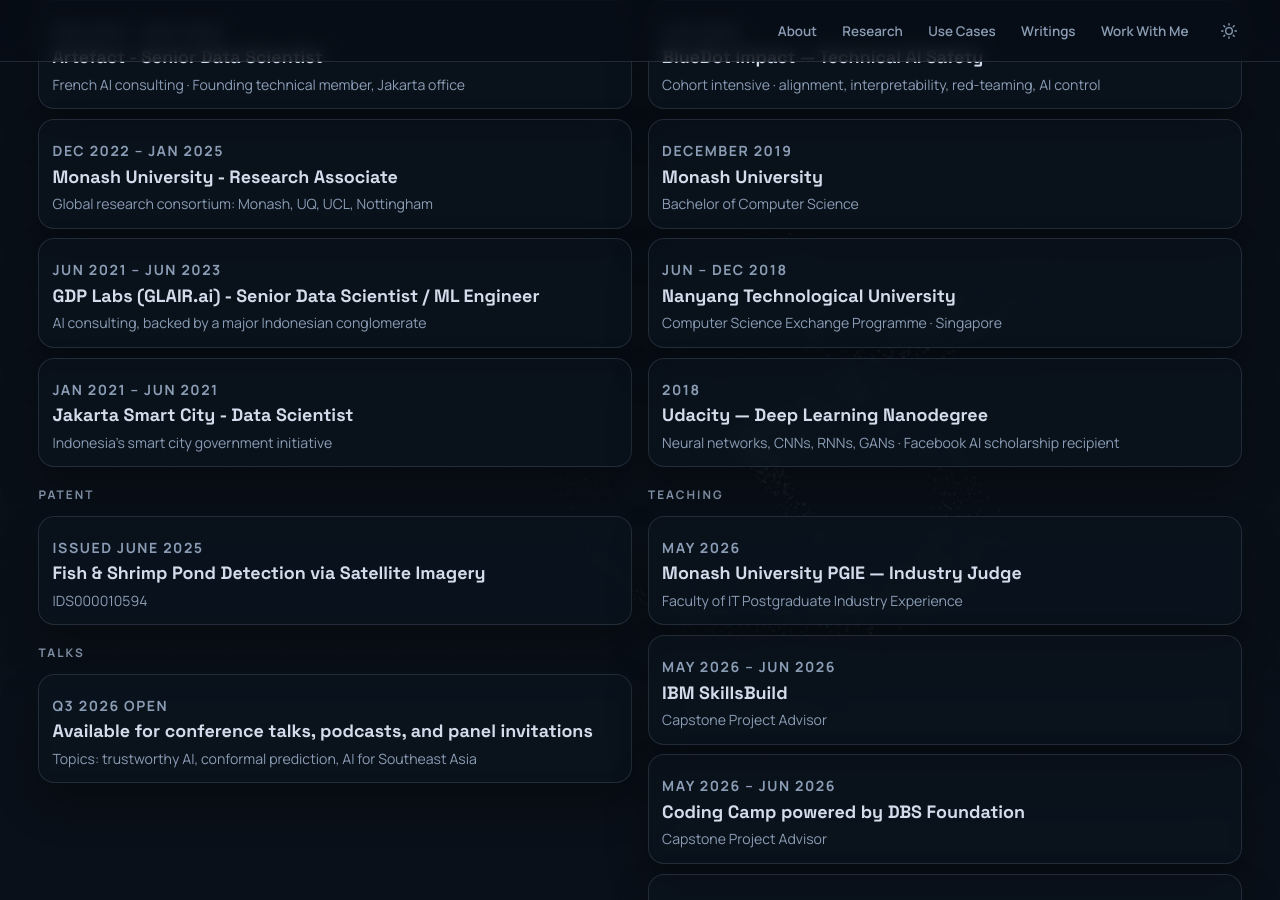
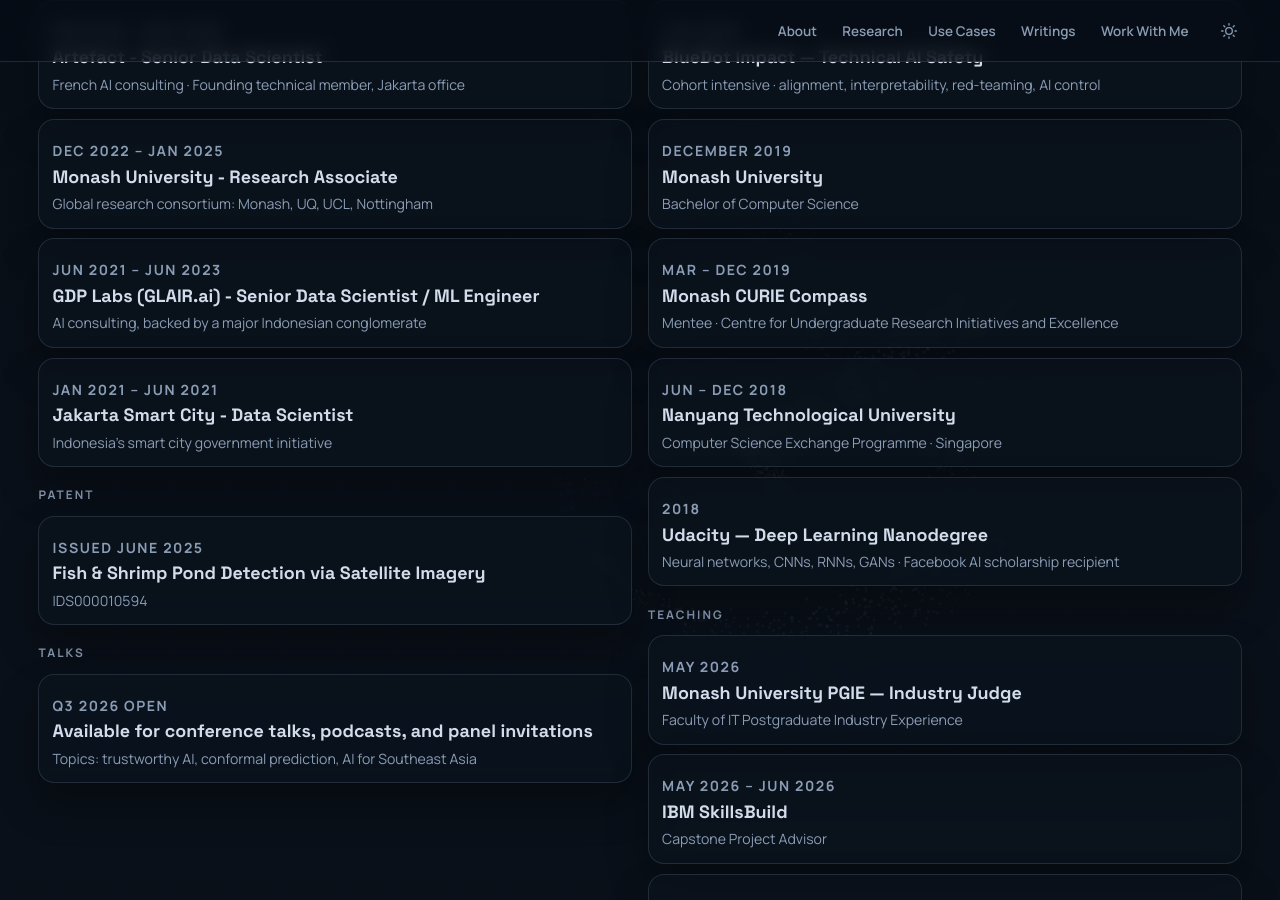
Before and after one commit to Feliren88/feliren88.github.io, a Jekyll site: the page built from index.html, in a window 1280 px wide and 900 px high, scrolled down 2198 px. Built offline with Jekyll 4.4.1, drawn with Linux system fonts in a browser that asks for light colours.

Commit message:
content: add Monash CURIE Compass mentee programme (Mar–Dec 2019)
Co-Authored-By: Claude Sonnet 4.6 <noreply@anthropic.com>

```diff
--- a/_data/experience.yml
+++ b/_data/experience.yml
@@ -37,6 +37,10 @@ education:
   - dates: 'DECEMBER 2019'
     title: 'Monash University'
     location: 'Bachelor of Computer Science'
+
+  - dates: 'MAR – DEC 2019'
+    title: 'Monash CURIE Compass'
+    location: 'Mentee · Centre for Undergraduate Research Initiatives and Excellence'
 
   - dates: 'JUN – DEC 2018'
     title: 'Nanyang Technological University'
```
